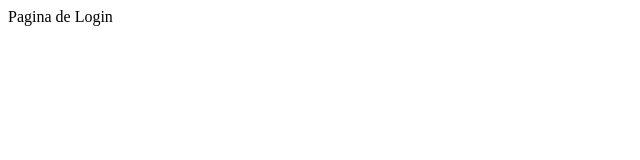
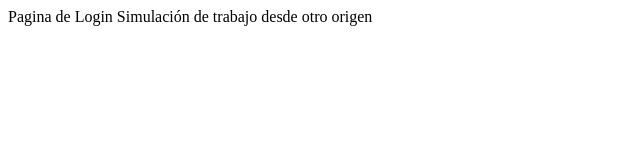
Before and after one commit to dmoyamur/RepoPrueba, a plain HTML site: page login.html in a window 1280 px wide. Shown: the whole page, without its empty margins (0-640 px from the left). Drawn offline with Linux system fonts and the light colour scheme.

Commit message:
Update login.html
Nuevo cambio desde git web

```diff
--- a/login.html
+++ b/login.html
@@ -7,5 +7,6 @@
 </head>
 <body>
     Pagina de Login
+    Simulación de trabajo desde otro origen
 </body>
 </html>
```
